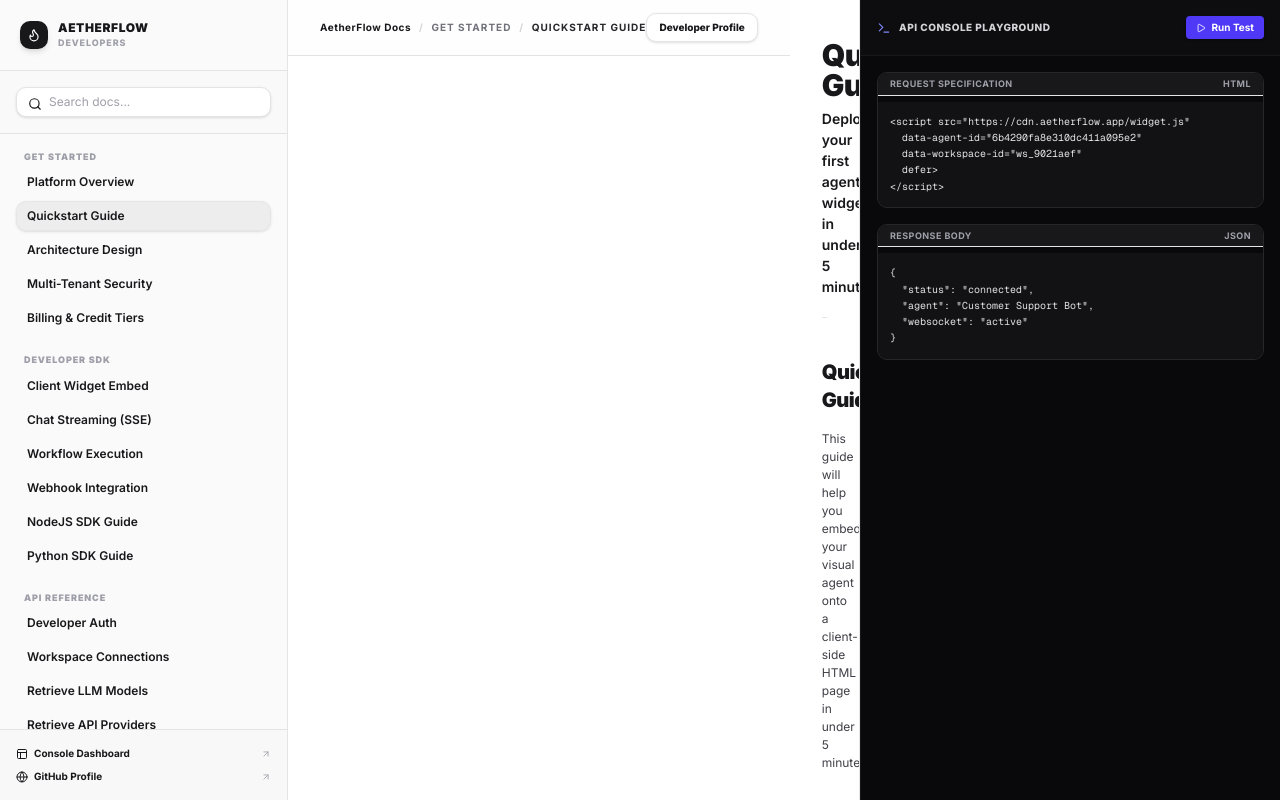
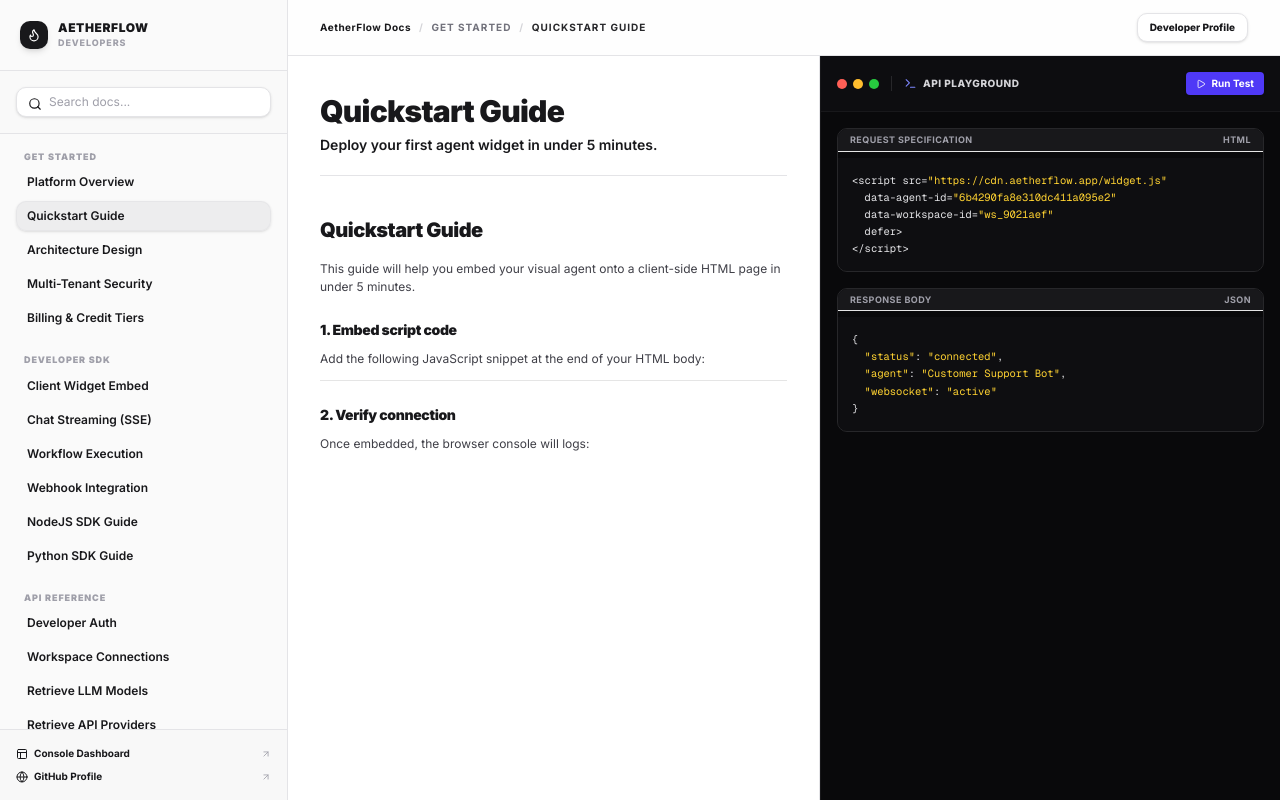
Before and after one commit to SMTanimur/doc-aetherlfow, a Next.js app: page / in a window 1280 px wide. Both pictures are taken after a click on the button "Quickstart Guide". Built offline with nearby package versions, Linux system fonts and the light colour scheme.

Commit message:
feat: implement interactive documentation layout with dynamic markdown rendering and API playground simulation

```diff
--- a/src/app/globals.css
+++ b/src/app/globals.css
@@ -127,4 +127,28 @@
   html {
     @apply font-sans;
   }
+
+  /* Premium Custom Scrollbars */
+  ::-webkit-scrollbar {
+    width: 5px;
+    height: 5px;
+  }
+  ::-webkit-scrollbar-track {
+    background: transparent;
+  }
+  ::-webkit-scrollbar-thumb {
+    background: rgba(161, 161, 170, 0.25);
+    border-radius: 9999px;
+  }
+  ::-webkit-scrollbar-thumb:hover {
+    background: rgba(161, 161, 170, 0.45);
+  }
+
+  /* Console playground dark pane scrollbars */
+  .bg-zinc-950 *::-webkit-scrollbar-thumb {
+    background: rgba(255, 255, 255, 0.08);
+  }
+  .bg-zinc-950 *::-webkit-scrollbar-thumb:hover {
+    background: rgba(255, 255, 255, 0.16);
+  }
 }
--- a/src/app/page.tsx
+++ b/src/app/page.tsx
@@ -9,6 +9,45 @@ import { Loader2, Play, CheckCircle, Terminal } from 'lucide-react';
 interface CodeBlockType {
   lang: string;
   code: string;
+}
+
+function highlightCode(code: string): React.ReactNode {
+  let esc = code
+    .replace(/&/g, '&amp;')
+    .replace(/</g, '&lt;')
+    .replace(/>/g, '&gt;');
+
+  // Match: comments, strings, numeric constants, and reserved keywords
+  const tokenRegex = /(\/\/.*|\#.*)|(["'][\s\S]*?['"])|(\b\d+\b)|\b(const|let|var|function|return|await|async|try|catch|import|from|require|def|except|class|with|as|print|sys|module|exports|POST|GET|DELETE|PATCH|Authorization|Bearer|Content-Type|true|false|null)\b/g;
+
+  const highlighted = esc.replace(tokenRegex, (match, comment, string, number, keyword) => {
+    if (comment) {
+      return `<span class="text-zinc-500 font-normal">${match}</span>`;
+    }
+    if (string) {
+      return `<span class="text-amber-300">${match}</span>`;
+    }
+    if (number) {
+      return `<span class="text-sky-400">${match}</span>`;
+    }
+    if (keyword) {
+      if (['POST', 'GET', 'DELETE', 'PATCH', 'Authorization', 'Bearer', 'Content-Type'].includes(keyword)) {
+        return `<span class="text-indigo-400 font-bold">${match}</span>`;
+      }
+      if (['true', 'false', 'null'].includes(keyword)) {
+        return `<span class="text-emerald-450 font-bold">${match}</span>`;
+      }
+      return `<span class="text-indigo-400 font-semibold">${match}</span>`;
+    }
+    return match;
+  });
+
+  return (
+    <code
+      className="font-mono text-[10.5px] leading-relaxed block text-zinc-200"
+      dangerouslySetInnerHTML={{ __html: highlighted }}
+    />
+  );
 }
 
 export default function Home() {
@@ -90,7 +129,7 @@ export default function Home() {
       />
 
       {/* Main Documentation Container */}
-      <main className="flex-1 flex h-full min-w-0 bg-white">
+      <main className="flex-1 flex flex-col h-full min-w-0 bg-white">
         {/* Top Header Bar */}
         <div className="h-14 border-b border-zinc-200 px-8 flex items-center justify-between bg-zinc-50/20 backdrop-blur flex-shrink-0">
           <div className="flex items-center gap-2 text-[10px] font-bold text-zinc-450 tracking-wider">
@@ -140,11 +179,20 @@ export default function Home() {
           </div>
 
           {/* Right Column: Code & Response Playground */}
-          <div className="w-[420px] bg-zinc-950 border-l border-zinc-900 flex flex-col h-full flex-shrink-0 select-none overflow-hidden">
+          <div className="w-[460px] bg-zinc-950 border-l border-zinc-900 flex flex-col h-full flex-shrink-0 select-none overflow-hidden">
+            {/* Terminal Window Header */}
             <div className="p-4 border-b border-zinc-900 flex items-center justify-between text-zinc-400 bg-zinc-900/30">
-              <div className="flex items-center gap-2">
-                <Terminal size={14} className="text-indigo-400" />
-                <span className="text-[10px] font-extrabold tracking-wider uppercase text-zinc-300">API Console Playground</span>
+              <div className="flex items-center gap-3">
+                {/* macOS Style Window Controls */}
+                <div className="flex gap-1.5 items-center">
+                  <span className="w-2.5 h-2.5 rounded-full bg-[#ff5f56]" />
+                  <span className="w-2.5 h-2.5 rounded-full bg-[#ffbd2e]" />
+                  <span className="w-2.5 h-2.5 rounded-full bg-[#27c93f]" />
+                </div>
+                <div className="flex items-center gap-1.5 border-l border-zinc-800 pl-3">
+                  <Terminal size={13} className="text-indigo-400" />
+                  <span className="text-[10px] font-extrabold tracking-wider uppercase text-zinc-300">API Playground</span>
+                </div>
               </div>
               {codeBlocks.length > 0 && (
                 <button
@@ -179,8 +227,8 @@ export default function Home() {
                           <span>{isResponse ? 'RESPONSE BODY' : 'REQUEST SPECIFICATION'}</span>
                           <span>{block.lang}</span>
                         </div>
-                        <pre className="p-3 overflow-x-auto text-[10px] font-mono text-zinc-200 leading-relaxed bg-zinc-900/60 select-text">
-                          {block.code}
+                        <pre className="p-3.5 overflow-x-auto bg-zinc-900/40 select-text">
+                          {highlightCode(block.code)}
                         </pre>
                       </div>
                     );
```
